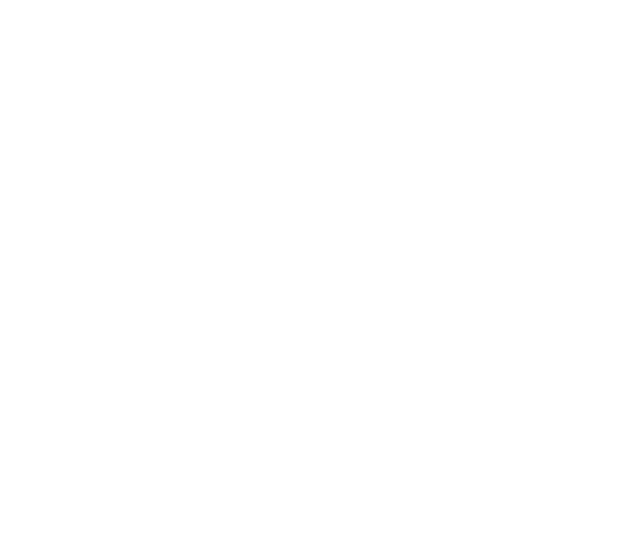
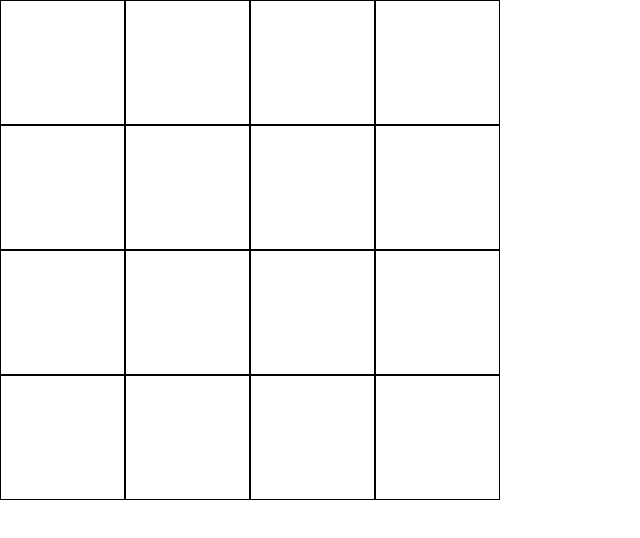
Before and after one commit to nightshiftguy/etch-a-sketch, a plain HTML site: page index.html in a window 1280 px wide. Shown: the whole page, without its empty margins (0-640 px from the left). Drawn offline with Linux system fonts and the light colour scheme.

Commit message:
Add function to create grid

```diff
--- a/index.html
+++ b/index.html
@@ -8,6 +8,6 @@
     <script src="script.js" defer></script>
 </head>
 <body>
-
+    <div id="gridContainer"></div>
 </body>
 </html>
--- a/script.js
+++ b/script.js
@@ -0,0 +1,16 @@
+let gridContainer = document.querySelector("#gridContainer");
+let squares = [];
+
+function createGrid(squaresPerSide){
+    let squareAmount = squaresPerSide * squaresPerSide;
+    sideLength = 500 / squaresPerSide;
+
+    for(let i = 0; i<squareAmount; i++){
+        squares.push(document.createElement("div"));
+        squares[i].setAttribute("class", "gridSquare");
+        squares[i].setAttribute("style","width: "+sideLength+"px; height: "+sideLength+"px;");
+        gridContainer.appendChild(squares[i]);
+    }
+}
+
+createGrid(4);
--- a/style.css
+++ b/style.css
@@ -0,0 +1,15 @@
+body{
+    margin:0;
+}
+
+#gridContainer{
+    width:500px;
+    height:500px;
+    display:flex;
+    flex-wrap:wrap;
+}
+
+.gridSquare{
+    box-sizing: border-box;
+    border:1px solid black;
+}
```
